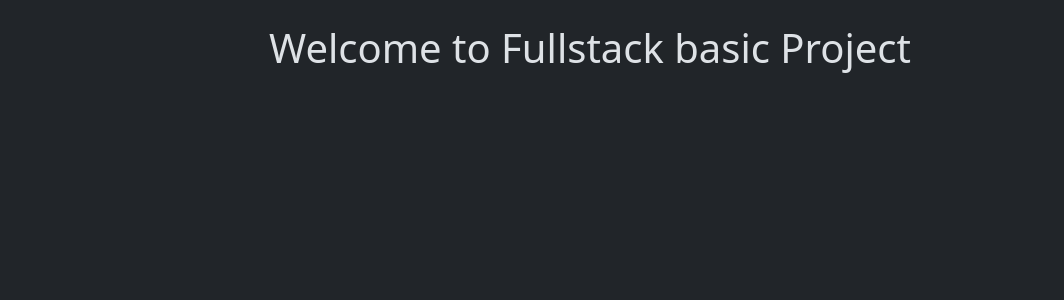
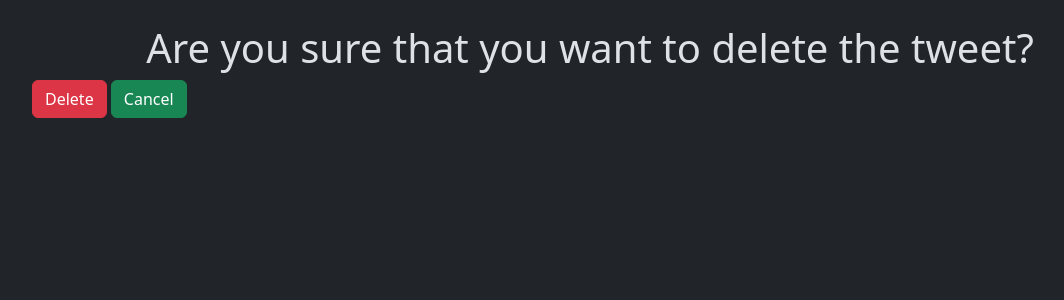
Before and after one commit to Sparsh015/django-project, a Django app: template projHQ/tweet/templates/tweet_delete.html in a window 1280 px wide. Shown: the part 56-356 px from the top of the page, without its empty margins (50-1114 px from the left). Run offline with Django 5.2, Linux system fonts and the light colour scheme; the template is opened without the code that fills it, so the values that code supplies are empty.

Commit message:
delete form

```diff
--- a/projHQ/tweet/templates/tweet_delete.html
+++ b/projHQ/tweet/templates/tweet_delete.html
@@ -5,5 +5,14 @@ Tweet Title Page
 {% endblock %}
 
 {% block content %}
-<h1 class='text-center mt-4'>Welcome to Fullstack basic Project</h1>
+<h1 class='text-center mt-4'>
+    Are you sure that you want to delete the tweet?
+</h1>
+
+<form method="POST">
+    {% csrf_token %}
+    <button class="btn btn-danger">Delete</button>
+    <a class="btn btn-success" href="{%url 'tweet_list' %}"> Cancel </a>
+
+</form>
 {% endblock %}
```
Also changed, not shown: projHQ/media/photos/clap_clap_thumnail_movie.png (added).
